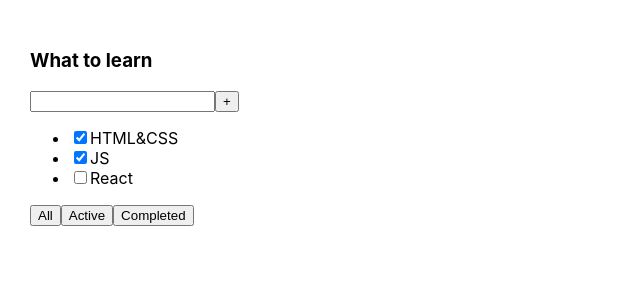
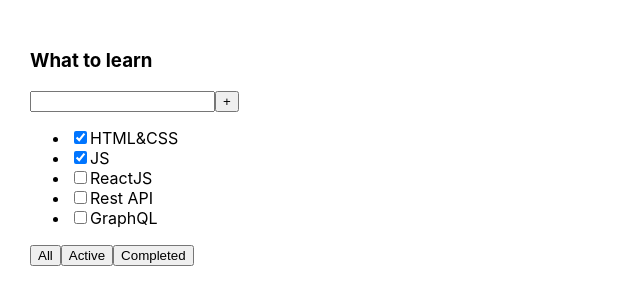
Before and after one commit to tkachiko/todolist, a React (Create React App) app: page / in a window 1280 px wide. Shown: the top 304 px of the page, without its empty margins (0-640 px from the left). Built offline with nearby package versions, Linux system fonts and the light colour scheme.

Commit message:
add some data for Todolist

```diff
--- a/src/App.tsx
+++ b/src/App.tsx
@@ -1,17 +1,31 @@
 import React from 'react';
 import './App.css';
-import {Todolist} from "./components/Todolist";
+import {Todolist} from './components/Todolist';
+
+export type TasksType = {
+  id: number
+  title: string
+  isDone: boolean
+}
 
 function App() {
+  const tasks: TasksType[] = [
+    {id: 1, title: 'HTML&CSS', isDone: true},
+    {id: 2, title: 'JS', isDone: true},
+    {id: 3, title: 'ReactJS', isDone: false},
+    {id: 3, title: 'Rest API', isDone: false},
+    {id: 3, title: 'GraphQL', isDone: false},
+  ];
+
   return (
-    <div className='App'>
+    <div className="App">
       <div>
         <div>
-          <Todolist/>
+          <Todolist title={'What to learn'} tasks={tasks}/>
         </div>
       </div>
     </div>
-  )
+  );
 }
 
 export default App;
--- a/src/components/Todolist.tsx
+++ b/src/components/Todolist.tsx
@@ -1,26 +1,24 @@
 import React from 'react';
+import {TasksType} from '../App';
 
-export const Todolist = () => {
+type PropsType = {
+  title: string
+  tasks: TasksType[]
+}
+
+export const Todolist = (props: PropsType) => {
   return (
     <div>
       <div>
-        <h3>What to learn</h3>
+        <h3>{props.title}</h3>
         <input/>
         <button>+</button>
       </div>
       <ul>
-        <li>
-          <input type='checkbox' checked={true}/>
-          <span>HTML&CSS</span>
-        </li>
-        <li>
-          <input type='checkbox' checked={true}/>
-          <span>JS</span>
-        </li>
-        <li>
-          <input type='checkbox' checked={false}/>
-          <span>React</span>
-        </li>
+        {props.tasks.map(task => <li key={task.id}>
+          <input type="checkbox" checked={task.isDone}/>
+          <span>{task.title}</span>
+        </li>)}
       </ul>
       <div>
         <button>All</button>
```
